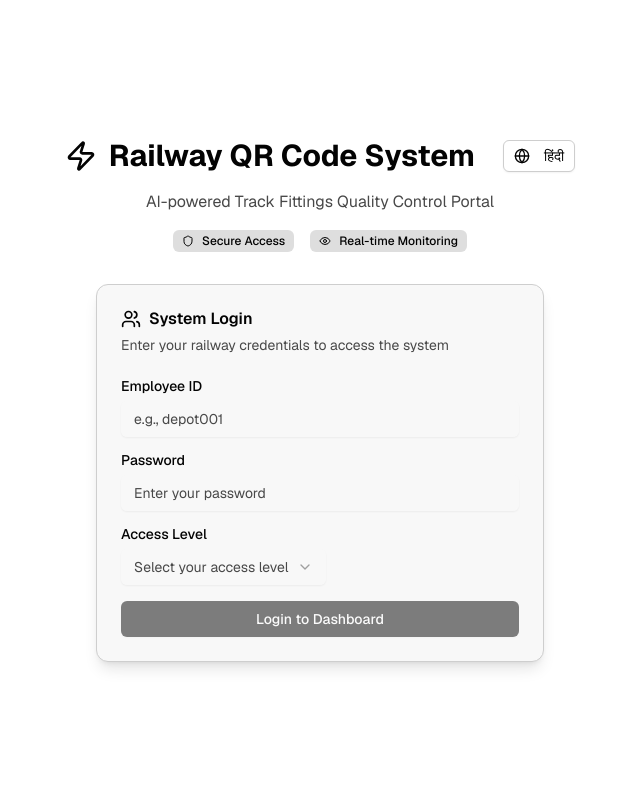
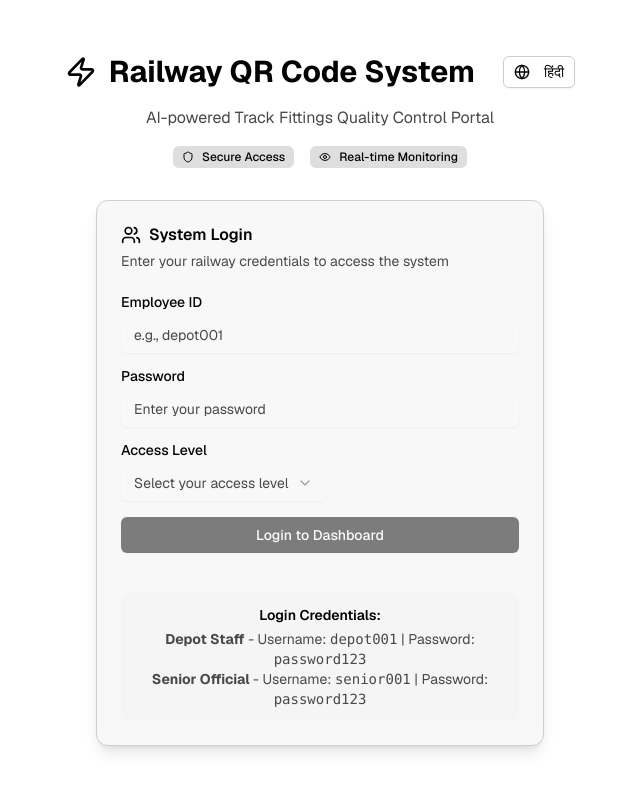
Before and after one commit to yashfeenraavi09/RailMatrix---Qr-Code-Railway-System, a Next.js app in the folder RailMatrix_Front/: page / in a window 1280 px wide. Shown: the top 792 px of the page, without its empty margins (320-960 px from the left). Built offline with nearby package versions, Linux system fonts and the light colour scheme.

Commit message:
updated website

```diff
--- a/RailMatrix_Front/components/login-page.tsx
+++ b/RailMatrix_Front/components/login-page.tsx
@@ -40,7 +40,6 @@ export function LoginPage({ onLogin }: LoginPageProps) {
 
       try {
         const data = await login(credentials.employeeId, credentials.password, credentials.role)
-
         onLogin(credentials.role, data)
 
         if (data.redirect_url) {
@@ -95,6 +94,7 @@ export function LoginPage({ onLogin }: LoginPageProps) {
               </CardTitle>
               <CardDescription>Enter your railway credentials to access the system</CardDescription>
             </CardHeader>
+
             <CardContent className="space-y-4">
               {error && (
                 <Alert variant="destructive">
@@ -164,6 +164,13 @@ export function LoginPage({ onLogin }: LoginPageProps) {
                   t("login.loginButton")
                 )}
               </Button>
+
+              {/* Example Credentials Section */}
+              <div className="mt-6 text-sm text-center text-muted-foreground bg-muted/30 p-3 rounded-lg">
+                <p className="font-semibold mb-1 text-foreground">Login Credentials:</p>
+                <p><strong>Depot Staff</strong> - Username: <code>depot001</code> | Password: <code>password123</code></p>
+                <p><strong>Senior Official</strong> -  Username: <code>senior001</code> | Password: <code>password123</code></p>
+              </div>
             </CardContent>
           </Card>
         </div>
```
